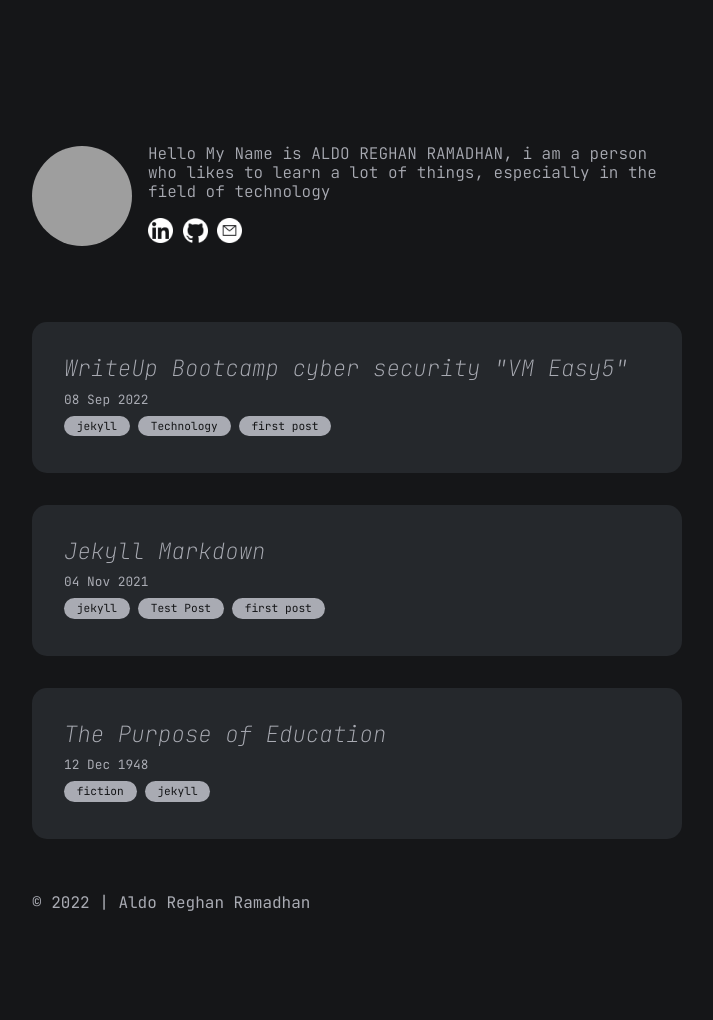
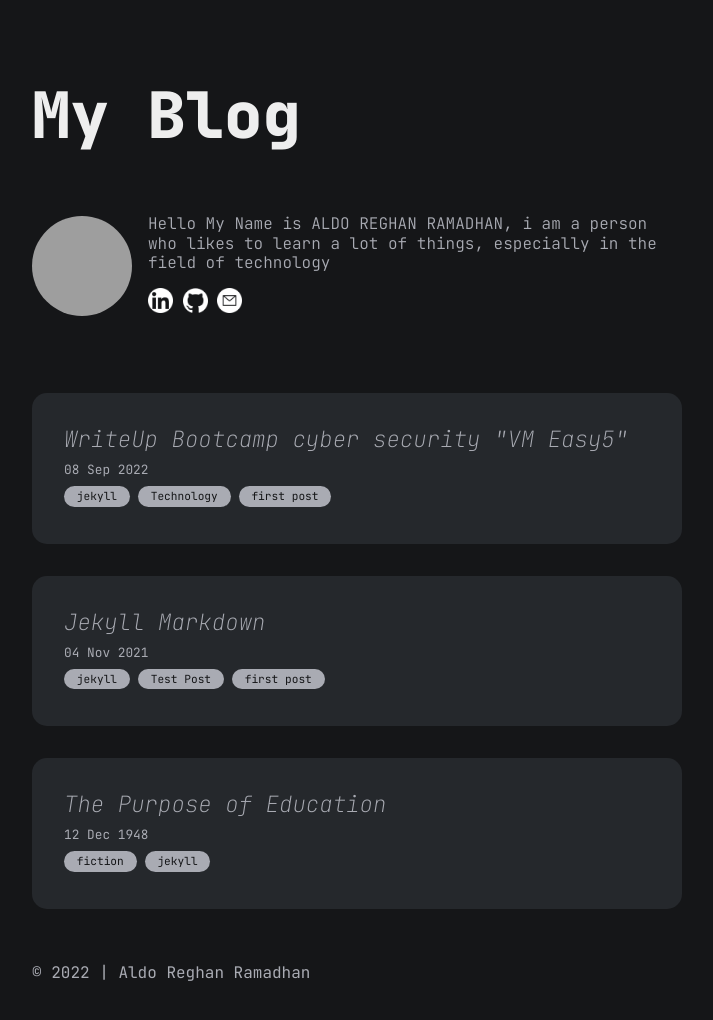
Before and after one commit to AldoReghan/aldoreghan.github.io, a Jekyll site: the page built from index.md, in a window 1280 px wide, cut to the strip 0-1037 px from the top of the page. Shown: the top 1020 px of the strip, without its empty margins (283-996 px from the left). Built offline with Jekyll 4.4.1, drawn with Linux system fonts in a browser that asks for light colours; before the commit the page ends 967 px from its top, so only the background shows below that; grey boxes are pictures that could not be loaded.

Commit message:
change theme

```diff
--- a/_includes/header.html
+++ b/_includes/header.html
@@ -1,4 +1,4 @@
 <header>
   <!-- <a class="site-title" href="{{site.baseurl}}/">{{site.title}}</a> -->
-  <a class="site-title" href="{{site.baseurl}}/"></a>
+  <a class="site-title" href="{{site.baseurl}}/">My Blog</a>
 </header>
```
